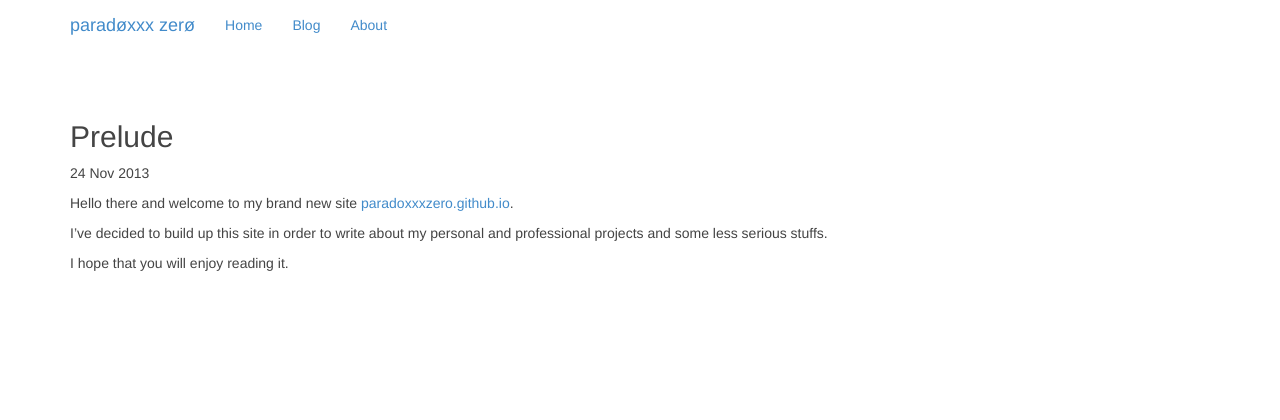
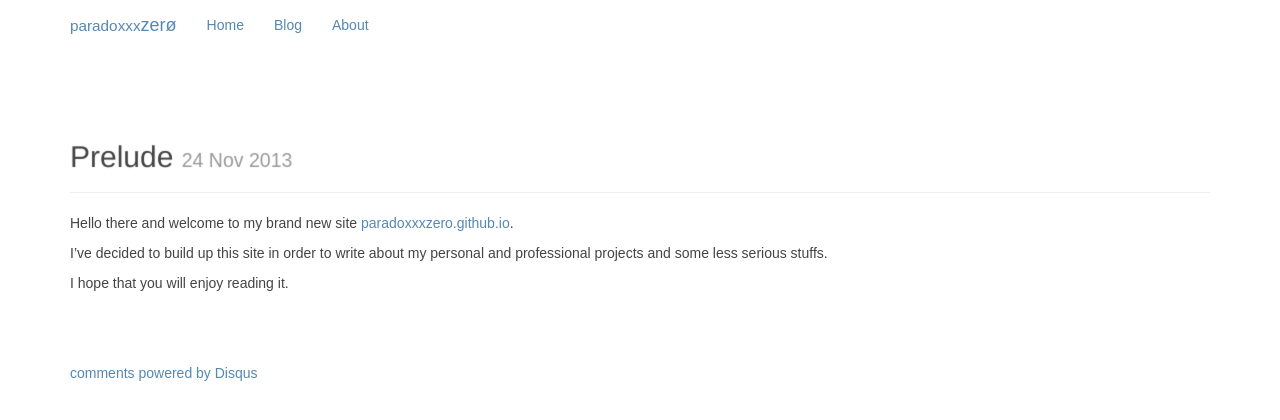
Before and after one commit to paradoxxxzero/paradoxxxzero.github.io, a Jekyll site: the page built from _posts/2013-11-24-prelude.markdown, in a window 1280 px wide. Shown: the top 420 px of the page. Built offline with Jekyll 4.4.1, drawn with Linux system fonts in a browser that asks for light colours; nearby versions of some CDN libraries; some web fonts are replaced; library files that are not in the unit come from our copies; Markdown is read by kramdown in place of the engine named in the settings; comment, search, counter and statistics services are not loaded.

Commit message:
Little tweaks

```diff
--- a/_layouts/default.html
+++ b/_layouts/default.html
@@ -12,13 +12,13 @@
 
     <!-- bootstrap -->
     <link rel="stylesheet" href="/css/bootstrap-theme.min.css">
-    <script src="js/jquery.js"></script>
-    <script src="js/bootstrap.min.js"></script>
+    <script src="/js/jquery.js"></script>
+    <script src="/js/bootstrap.min.js"></script>
 
 
     <!-- Custom CSS -->
+    <link href="http://fonts.googleapis.com/css?family=Andika" rel="stylesheet" type="text/css">
     <link rel="stylesheet" href="/css/main.css">
-
     <!-- Google Analytics -->
     <script>
       (function(i,s,o,g,r,a,m){i['GoogleAnalyticsObject']=r;i[r]=i[r]||function(){
@@ -38,10 +38,10 @@
           <button type="button" class="navbar-toggle" data-toggle="collapse" data-target=".navbar-collapse">
             <span class="sr-only">Toggle navigation</span>
             <span class="icon-bar"></span>
-            <span class="icon-bar"></span>
+            <span class="icon-bar"></span>f
             <span class="icon-bar"></span>
           </button>
-          <a class="navbar-brand" href="/">paradøxxx zerø</a>
+          <a class="navbar-brand" href="/"><small>paradoxxx</small>zerø</a>
         </div>
         <div class="collapse navbar-collapse">
           <ul class="nav navbar-nav">
--- a/_layouts/post.html
+++ b/_layouts/post.html
@@ -1,9 +1,25 @@
 ---
 layout: default
 ---
-<h2>{{ page.title }}</h2>
-<p class="meta">{{ page.date | date_to_string }}</p>
+<header class="page-header">
+  <h2>{{ page.title }}
+    <small>{{ page.date | date_to_string }}</small>
+  </h2>
+</header>
 
 <article class="post">
-{{ content }}
+  {{ content }}
 </article>
+
+<footer class="disqus">
+  <div id="disqus_thread"></div>
+  <script type="text/javascript">
+    var disqus_shortname = 'paradoxxxzero';
+    (function() {
+    var dsq = document.createElement('script'); dsq.type = 'text/javascript'; dsq.async = true;
+    dsq.src = '//' + disqus_shortname + '.disqus.com/embed.js';
+    (document.getElementsByTagName('head')[0] || document.getElementsByTagName('body')[0]).appendChild(dsq);
+    })();
+  </script>
+  <a href="http://disqus.com" class="dsq-brlink">comments powered by <span class="logo-disqus">Disqus</span></a>
+</footer>
--- a/blog/index.html
+++ b/blog/index.html
@@ -4,11 +4,11 @@ title: paradoxxx zero -- blog posts
 ---
 
 
-<div id="home">
+<div id="blogs">
   <h1>Blog posts</h1>
-  <ul class="posts">
+  <ul class="list-group posts">
     {% for post in site.posts %}
-      <li><span>{{ post.date | date_to_string }}</span> &raquo; <a href="{{ post.url }}">{{ post.title }}</a></li>
+      <li class="list-group-item"><span>{{ post.date | date_to_string }}</span> &raquo; <a href="{{ post.url }}">{{ post.title }}</a></li>
     {% endfor %}
   </ul>
 </div>
--- a/css/main.css
+++ b/css/main.css
@@ -1,4 +1,43 @@
 body {
   padding-top: 100px;
   color: #444;
+  -webkit-filter: grayscale(0.3);
+  filter: grayscale(0.3);
 }
+
+* {
+  font-family: "Andika", sans-serif;
+}
+
+.post {
+  margin-bottom: 5em;
+}
+
+#home h2 {
+  color: transparent;
+}
+
+h1, h2, h3 {
+  color: transparent;
+  text-shadow: 0 0 1px #444;
+}
+
+h1 a, h2 a, h3 a {
+  color: transparent;
+  text-shadow: 0 0 1px #428bca;
+}
+
+h1 small, h2 small, h3 small {
+  color: transparent;
+  text-shadow: 0 0 1px #999;
+}
+
+h1 a:hover, h2 a:hover, h3 a:hover,
+h1 a:focus, h2 a:focus, h3 a:focus {
+  color: transparent;
+  text-shadow: 0 0 1px #2a6496;
+}
+
+#blogs .posts {
+  margin: 2em 0 0 2.5em;
+}
```
